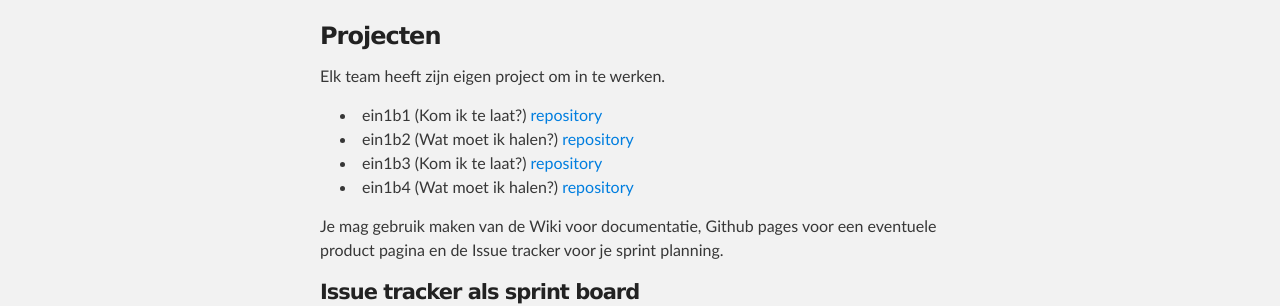
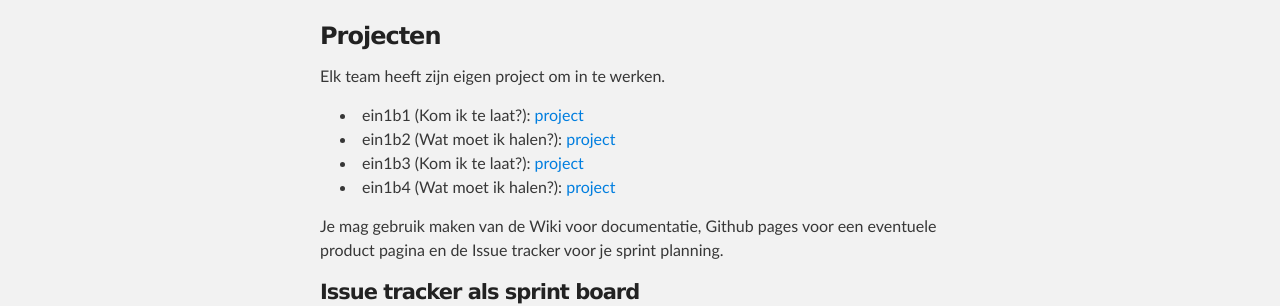
Before and after one commit to topicusbv/persistent-docs, a Jekyll site: the page built from index.md, in a window 1280 px wide. Shown: the part 1191-1497 px from the top of the page. Built offline with Jekyll 4.4.1, drawn with Linux system fonts in a browser that asks for light colours.

Commit message:
Links hernoemen

```diff
--- a/index.md
+++ b/index.md
@@ -49,10 +49,10 @@ Lees [hier](git.html) verder om meer te leren over Git en Github.
 
 Elk team heeft zijn eigen project om in te werken.
 
- - ein1b1 (Kom ik te laat?) [repository](https://github.com/topicusbv/kom-ik-te-laat-ein1b1)
- - ein1b2 (Wat moet ik halen?) [repository](https://github.com/topicusbv/wat-moet-ik-halen-ein1b2)
- - ein1b3 (Kom ik te laat?) [repository](https://github.com/topicusbv/kom-ik-te-laat-ein1b3)
- - ein1b4 (Wat moet ik halen?) [repository](https://github.com/topicusbv/wat-moet-ik-halen-ein1b4)
+ - ein1b1 (Kom ik te laat?): [project](https://github.com/topicusbv/kom-ik-te-laat-ein1b1)
+ - ein1b2 (Wat moet ik halen?): [project](https://github.com/topicusbv/wat-moet-ik-halen-ein1b2)
+ - ein1b3 (Kom ik te laat?): [project](https://github.com/topicusbv/kom-ik-te-laat-ein1b3)
+ - ein1b4 (Wat moet ik halen?): [project](https://github.com/topicusbv/wat-moet-ik-halen-ein1b4)
 
 Je mag gebruik maken van de Wiki voor documentatie, Github pages voor een
 eventuele product pagina en de Issue tracker voor je sprint planning.
```
